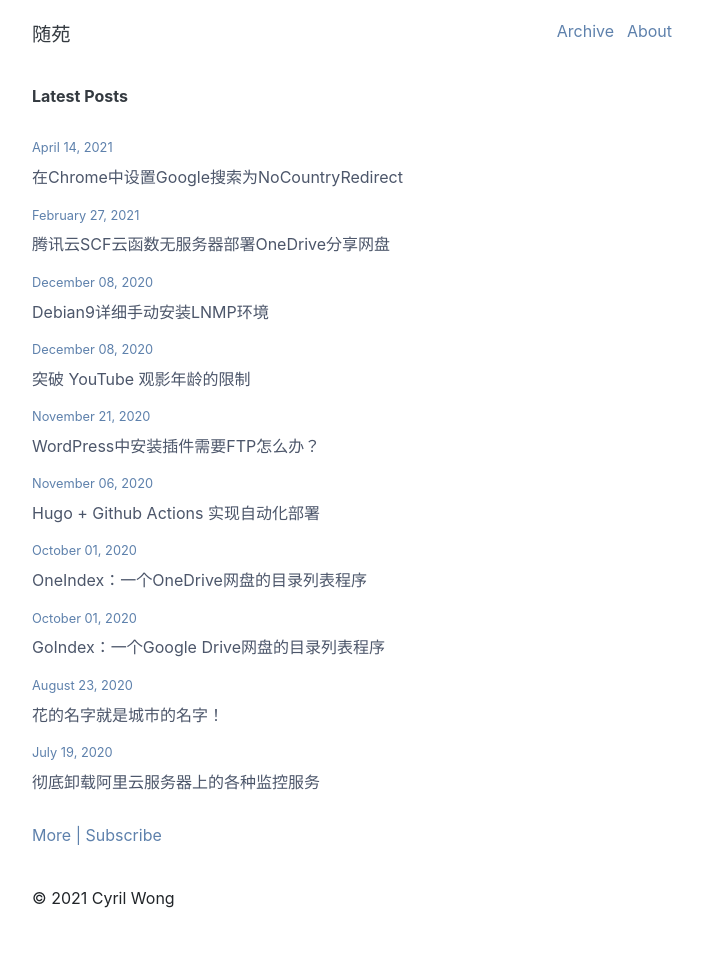
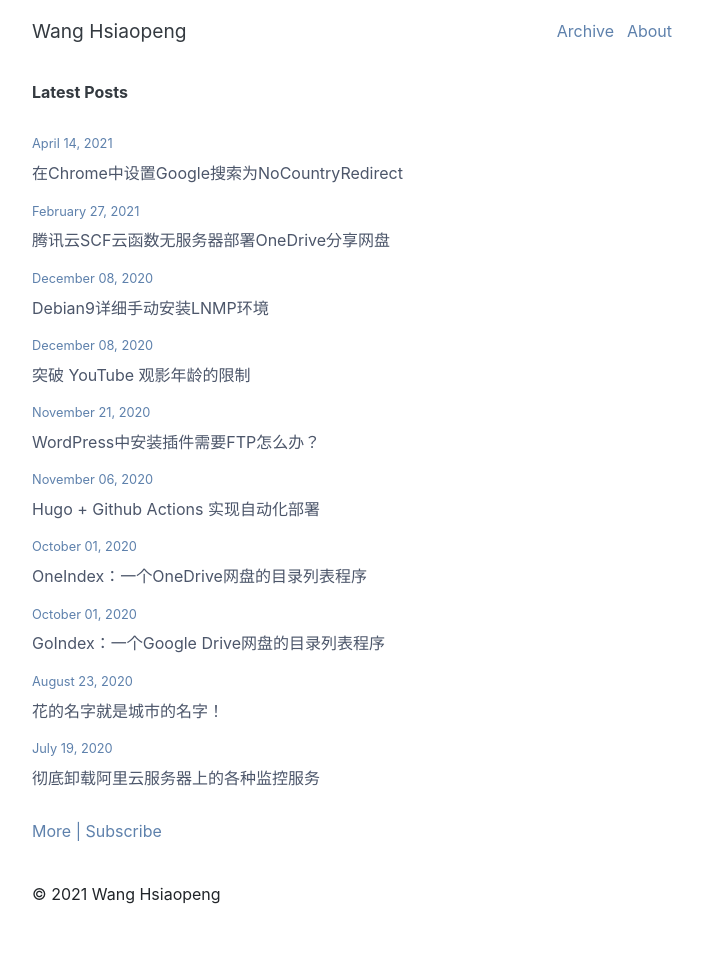
Before and after one commit to cyrilsoy/hello, a Jekyll site: the page built from index.md, in a window 1280 px wide. Shown: the whole page, without its empty margins (288-991 px from the left). Built offline with Jekyll 4.4.1, drawn with Linux system fonts in a browser that asks for light colours.

Commit message:
更新 _config.yml

```diff
--- a/_config.yml
+++ b/_config.yml
@@ -1,8 +1,8 @@
 # Site settings
-title: 随苑
-author: Cyril Wong
+title: Wang Hsiaopeng
+author: Wang Hsiaopeng
 description: "The stars, my destination."
-url: "https://lia.im"
+url: "wanghsiaopeng.com"
 alt_url:
   - "https://hsce.github.io"
 baseurl: /
```
